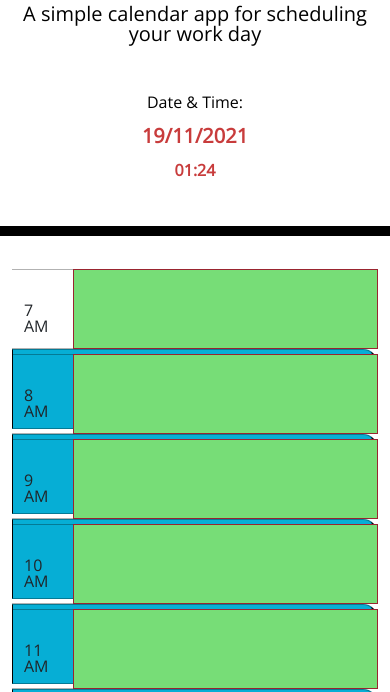
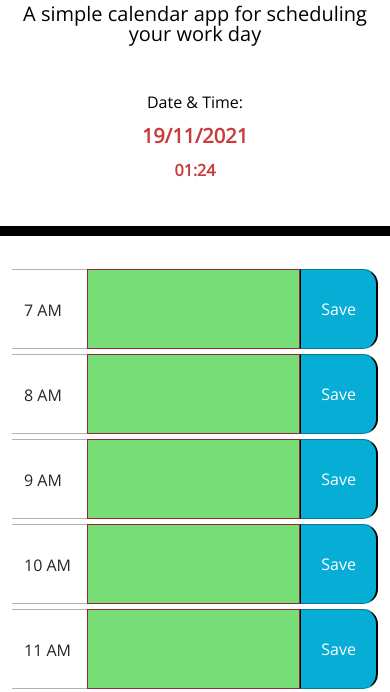
Before and after one commit to EthanC29/Work-Day-Planner, a plain HTML site: page index.html in a window 390 px wide. Shown: the part 81-773 px from the top of the page. Drawn offline with nearby package versions, Linux system fonts and the light colour scheme.

Commit message:
added media queries for smaller screen sizes

```diff
--- a/assets/css/style.css
+++ b/assets/css/style.css
@@ -30,6 +30,7 @@ body {
 .col-10 {
   background-color: var(--bs-red);
   border: 1px solid rgba(0, 0, 0, 0.3);
+
 }
 
 .col {
@@ -96,3 +97,28 @@ body {
   font-size: 20px;
   transition: all .3s ease-in-out;
 }
+
+/* media querys for smaller screen sizes */
+@media screen and (max-width: 992px) {
+  .col-10 {
+    width: 75%;
+  }
+}
+
+@media screen and (max-width: 768px) {
+  .col-10 {
+    width: 66.66%;
+  }
+}
+
+@media screen and (max-width: 459px) {
+  .col-10 {
+    width: 58.33%;
+  }
+}
+
+@media screen and (max-width: 372px) {
+  .col-10 {
+    width: 50%;
+  }
+}
--- a/assets/js/script.js
+++ b/assets/js/script.js
@@ -57,8 +57,6 @@ $(document).ready(function () {
 
     };
 
-
-
     $('.loopHtml').append(loopHtml);
 
     // activate clickHandler on "save" button click
```
